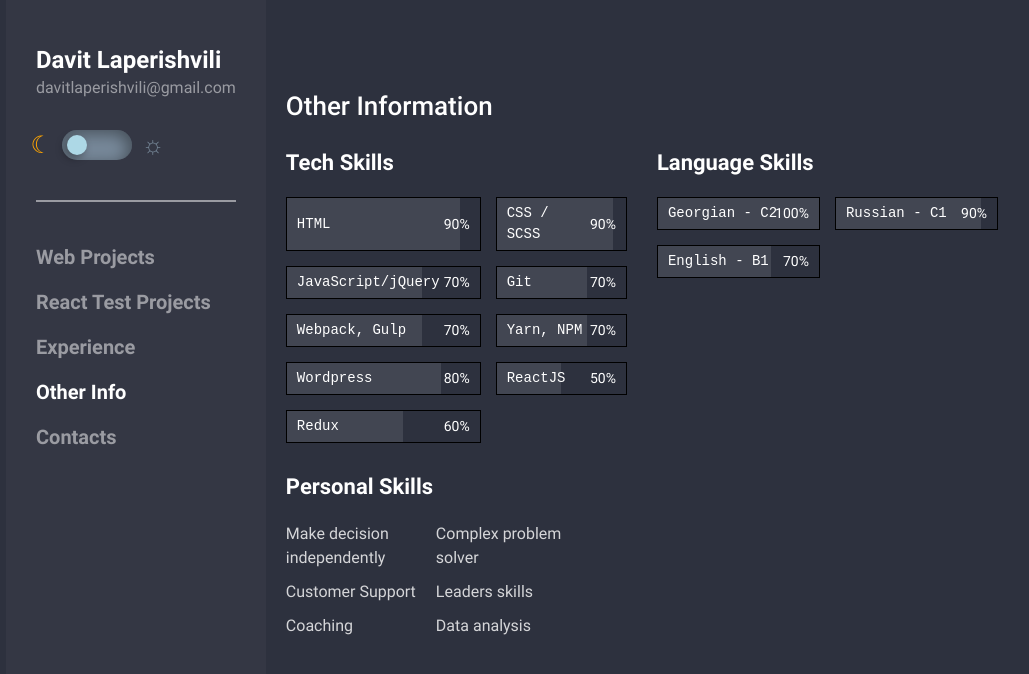
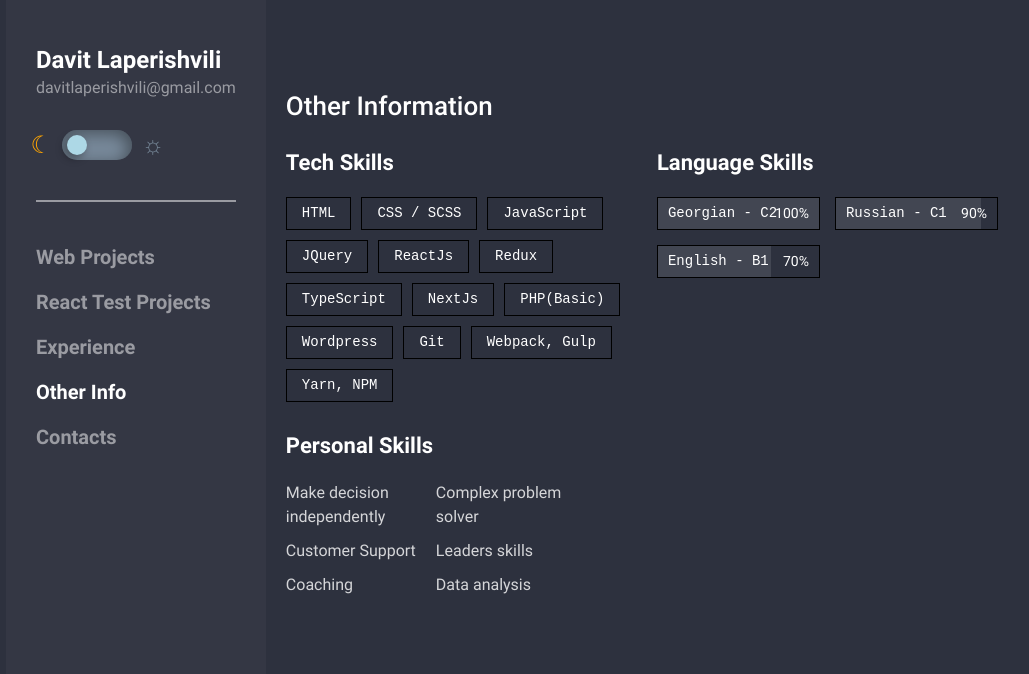
Before and after one commit to davitlaperishvili/portfolio-react, a React (Create React App) app: page /portfolio-react/other-information in a window 1280 px wide. Shown: the top 674 px of the page, without its empty margins (138-1167 px from the left). Built offline with nearby package versions, Linux system fonts and the light colour scheme.

Commit message:
skills new style is added

```diff
--- a/src/components/OtherInfo/OtherInfo.js
+++ b/src/components/OtherInfo/OtherInfo.js
@@ -8,42 +8,97 @@ export default function OtherInfo() {
         <div className="other_info_item">
           <h3 className="other_info_item_title">Tech Skills</h3>
           <section className="skills">
-                        <ul className="skills_list">
+            <ul className="skills_list no_bar">
               <li>
-                                <progress value="90" max="100"></progress>
+                <progress
+                  value="90"
+                  max="100"
+                ></progress>
                 <span>HTML</span>
               </li>
               <li>
-                                <progress value="90" max="100"></progress>
+                <progress
+                  value="90"
+                  max="100"
+                ></progress>
                 <span>CSS / SCSS</span>
               </li>
               <li>
-                                <progress value="70" max="100"></progress>
-                                <span>JavaScript/jQuery</span>
+                <progress
+                  value="70"
+                  max="100"
+                ></progress>
+                <span>JavaScript</span>
               </li>
               <li>
-                                <progress value="70" max="100"></progress>
+                <progress
+                  value="70"
+                  max="100"
+                ></progress>
+                <span>JQuery</span>
+              </li>
+              <li>
+                <progress
+                  value="50"
+                  max="100"
+                ></progress>
+                <span>ReactJs</span>
+              </li>
+              <li>
+                <progress
+                  value="60"
+                  max="100"
+                ></progress>
+                <span>Redux</span>
+              </li>
+              <li>
+                <progress
+                  value="30"
+                  max="100"
+                ></progress>
+                <span>TypeScript</span>
+              </li>
+              <li>
+                <progress
+                  value="30"
+                  max="100"
+                ></progress>
+                <span>NextJs</span>
+              </li>
+              <li>
+                <progress
+                  value="80"
+                  max="100"
+                ></progress>
+                <span>PHP(Basic)</span>
+              </li>
+              <li>
+                <progress
+                  value="80"
+                  max="100"
+                ></progress>
+                <span>Wordpress</span>
+              </li>
+              <li>
+                <progress
+                  value="70"
+                  max="100"
+                ></progress>
                 <span>Git</span>
               </li>
               <li>
-                                <progress value="70" max="100"></progress>
+                <progress
+                  value="70"
+                  max="100"
+                ></progress>
                 <span>Webpack, Gulp </span>
               </li>
               <li>
-                                <progress value="70" max="100"></progress>
+                <progress
+                  value="70"
+                  max="100"
+                ></progress>
                 <span>Yarn, NPM</span>
-                            </li>
-                            <li>
-                                <progress value="80" max="100"></progress>
-                                <span>Wordpress</span>
-                            </li>
-                            <li>
-                                <progress value="50" max="100"></progress>
-                                <span>ReactJS</span>
-                            </li>
-                            <li>
-                                <progress value="60" max="100"></progress>
-                                <span>Redux</span>
               </li>
             </ul>
           </section>
@@ -54,15 +109,24 @@ export default function OtherInfo() {
           <section className="skills">
             <ul className="skills_list">
               <li>
-                                <progress value="100" max="100"></progress>
+                <progress
+                  value="100"
+                  max="100"
+                ></progress>
                 <span>Georgian - C2</span>
               </li>
               <li>
-                                <progress value="90" max="100"></progress>
+                <progress
+                  value="90"
+                  max="100"
+                ></progress>
                 <span>Russian - C1</span>
               </li>
               <li>
-                                <progress value="70" max="100"></progress>
+                <progress
+                  value="70"
+                  max="100"
+                ></progress>
                 <span>English - B1</span>
               </li>
             </ul>
--- a/src/components/OtherInfo/otherinfo.scss
+++ b/src/components/OtherInfo/otherinfo.scss
@@ -122,6 +122,19 @@ div.content{
                                 }
                             }
                         }
+                        &.no_bar{
+                            display: flex;
+                            gap: 10px;
+                            flex-wrap: wrap;
+                            li{
+                                progress{
+                                    display: none;
+                                }
+                                span{
+                                    padding: 5px 15px;
+                                }
+                            }
+                        }
                     }
                 }
             }
@@ -156,6 +169,9 @@ main.light{
                                     &::-moz-progress-bar {
                                         background-color: rgba($cbase, 0.4);
                                     }
+                                    &:after{
+                                        color: $cbase;
+                                    }
                                 }
                                 span {
                                     color: $cbase;
```
Also changed, not shown: 12 other files (tests, documents, lock files or other folders). Lines whose indentation alone changed are shown as unchanged.
